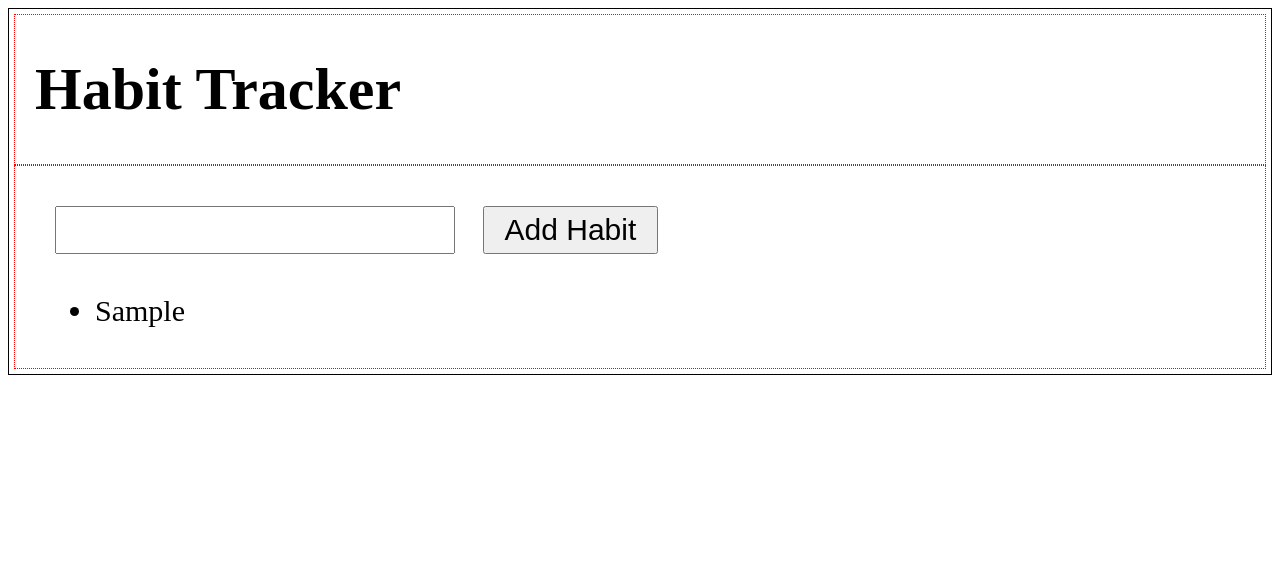
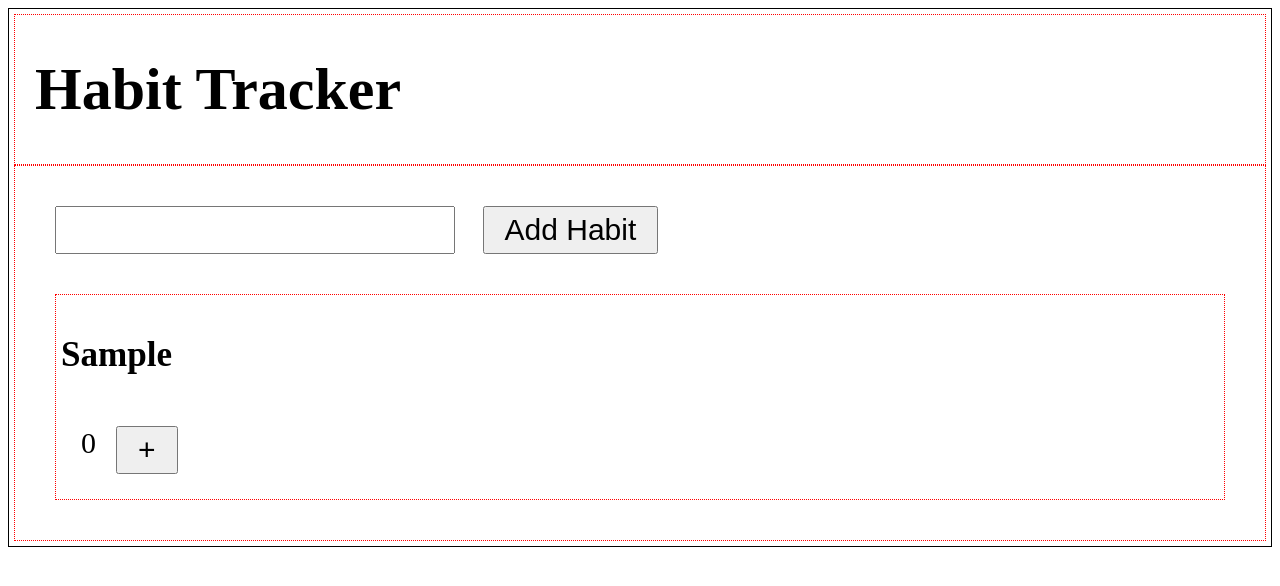
Before and after one commit to Bernst4315/habit_tracker_II, a plain HTML site: page index.html in a window 1280 px wide. Both pictures are taken after typing "Sample" into the empty fields and a click on the button "Add Habit". Drawn offline with Linux system fonts and the light colour scheme.

Commit message:
added a div for each habit. so later it can be tracked

```diff
--- a/index.html
+++ b/index.html
@@ -13,10 +13,19 @@
     <div id="habit-div" class="border">
         <input type="text" name="" id="habitInput-el">
         <button id="addHabit-btn">Add Habit</button>
-        <ul id="habit-list">
+        <div id="habit-list">
+            <div class="border habit-item">
+                <h3>Walk 10,000 steps a day</h3>
+                <div class="counter border">
+                    <p>0</p>
+                    <button>+</button>
+                </div>
+            </div>
+        </div>
+        <!-- <ul id="habit-list">
             <li>Read 1 chapter every day</li>
             <li>Run 1x per week</li>
-        </ul>
+        </ul> -->
     </div>
     <script src="./index.js"></script>
 </body>
--- a/index.js
+++ b/index.js
@@ -4,6 +4,7 @@ const habitDiv = document.querySelector("#habit-div")
 const habitEl = document.querySelector("#habitInput-el")
 const addBtn = document.querySelector("#addHabit-btn")
 const habitList = document.querySelector("#habit-list")
+const habitItem = document.querySelector(".habit-item")
 const habits = []
 console.log(habitList)
 
@@ -28,7 +29,17 @@ function addHabit(){
     //const liEl = document.createElement("li")
     let str = ""
     for(let i = 0; i < habits.length; i++){ //find a way to update list w/out rerendering whole array
-        str += `<li>${habits[i]}</li>`
+        // str += `<li>${habits[i]}</li>`
+        str += `
+        <div class="border habit-item">
+            <h3>${habits[i]}</h3>
+                <div class="counter">
+                    <p>0</p>
+                    <button>+</button>
+                </div>
+        </div>
+        `
     }
-    habitList.innerHTML = str //This updates the DOM once. keep this in mind for efficiency
+    //habitList.innerHTML = str //This updates the DOM once. keep this in mind for efficiency
+    habitList.innerHTML = str
 }
--- a/styles.css
+++ b/styles.css
@@ -43,3 +43,18 @@ button{
 #habit-list{
     margin: 20px;
 }
+
+.habit-item{
+    padding: 5px;
+}
+
+.counter{
+    display: flex;
+    margin: 5px;
+    padding: 5px;
+
+}
+
+.counter button, p{
+    margin: 10px;
+}
```
